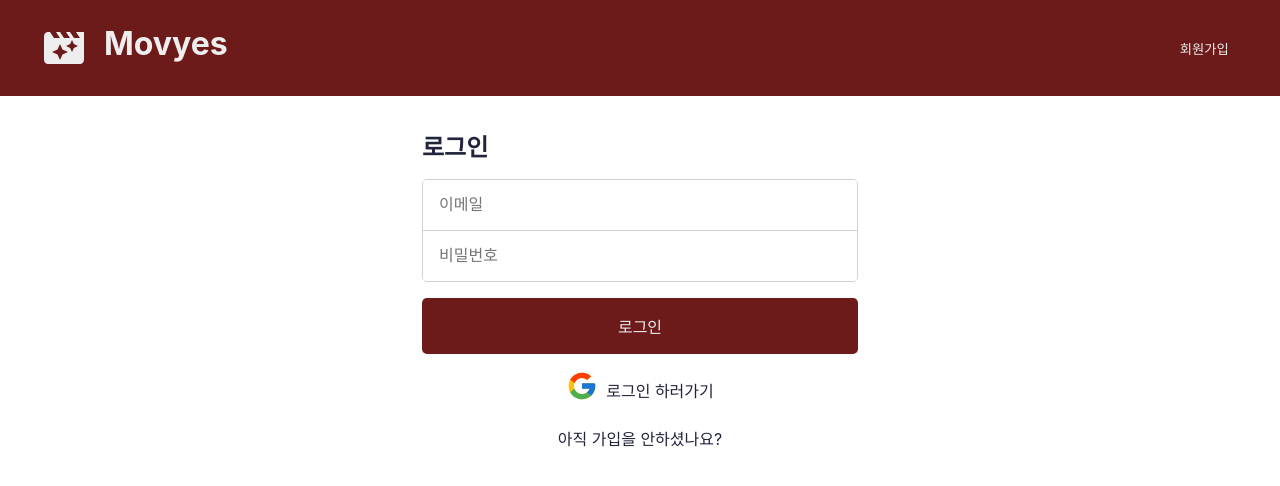
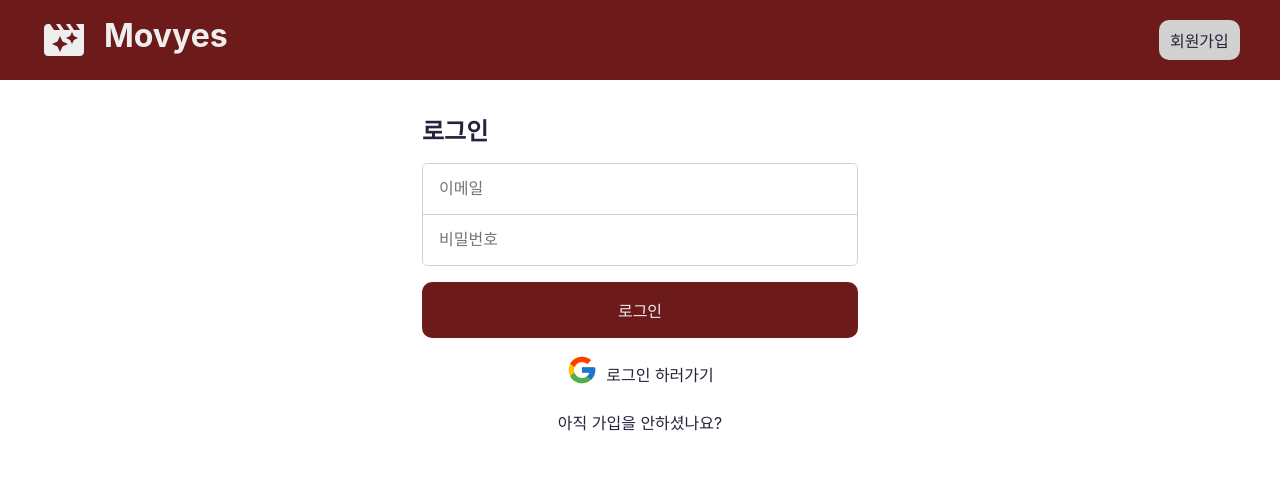
Before and after one commit to ohy9205/movie, a React (Create React App) app: page /sign_in in a window 1280 px wide. Shown: the top 486 px of the page. Built offline with nearby package versions, Linux system fonts and the light colour scheme; no server answers.

Commit message:
ui 스타일링 변경

```diff
--- a/src/components/Header.jsx
+++ b/src/components/Header.jsx
@@ -37,12 +37,12 @@ export default function Header({ pickCount }) {
     <li>
       {pathname === "/sign_in" && (
         <Link to="/sign_up">
-          <Button text="회원가입" />
+          <Button text="회원가입" cancle />
         </Link>
       )}
-      {pathname === "/sign_up" && (
+      {(pathname === "/sign_up" || pathname === "/") && (
         <Link to="/sign_in">
-          <Button text="로그인" />
+          <Button text="로그인" cancle />
         </Link>
       )}
     </li>
--- a/src/components/Header.module.css
+++ b/src/components/Header.module.css
@@ -2,7 +2,7 @@
   display: flex;
   justify-content: center;
   align-items: center;
-  padding: 1.5rem;
+  padding: 1rem;
 
   background-color: var(--color-accent);
   color: #fff;
--- a/src/components/movie/MovieCard.module.css
+++ b/src/components/movie/MovieCard.module.css
@@ -10,6 +10,7 @@
   border-radius: 10px;
   object-fit: cover;
   cursor: pointer;
+  min-height: 85%;
 }
 
 .pickBox {
--- a/src/components/movie/MovieDetailModal.jsx
+++ b/src/components/movie/MovieDetailModal.jsx
@@ -28,7 +28,7 @@ const ModalOverlay = ({ movie }) => {
     <section className={styles.detail}>
       <article className={styles.basicBox}>
         <img
-          src={poster || "/assets/poster_none.jpg"}
+          src={poster || `${process.env.PUBLIC_URL}/assets/poster_none.jpg`}
           alt={`${title} 포스터`}
         />
         <div className={styles.basic}>
--- a/src/components/sign/SignForm.jsx
+++ b/src/components/sign/SignForm.jsx
@@ -73,12 +73,14 @@ export default function SignForm({ isLogin }) {
         {isLoading && <p>Sending request...</p>}
         {error && <p>{error}</p>}
       </form>
+      {isLogin && (
         <p className={styles.socialLogin} onClick={signInWithGoogle}>
           <span className={styles.socilLoginIcon}>
             <FcGoogle />
           </span>
           로그인 하러가기
         </p>
+      )}
       <Link to={isLogin ? "/sign_up" : "/sign_in"} className={styles.link}>
         <p>{isLogin ? "아직 가입을 안하셨나요?" : "이미 가입하셨나요?"}</p>
       </Link>
--- a/src/components/sign/SignForm.module.css
+++ b/src/components/sign/SignForm.module.css
@@ -37,6 +37,7 @@
 .signForm button {
   width: 100%;
   padding: 1rem;
+  margin-bottom: 1rem;
   font-size: 1rem;
 }
 
@@ -45,8 +46,8 @@
   justify-content: center;
   align-items: center;
   gap: 0.5rem;
-  margin: 1rem;
   cursor: pointer;
+  margin-bottom: 1rem;
 }
 
 .socilLoginIcon {
--- a/src/components/ui/Button.module.css
+++ b/src/components/ui/Button.module.css
@@ -1,10 +1,11 @@
 .button {
   background-color: var(--color-accent);
   color: var(--color-white);
-  border-radius: 5px;
+  border-radius: 10px;
   cursor: pointer;
   padding: 0.5rem 0.7rem;
   cursor: pointer;
+  font-size: 1rem;
 }
 
 .cancle {
--- a/src/index.css
+++ b/src/index.css
@@ -5,6 +5,7 @@
   --color-grey: #d1d1d1;
   --color-white: #eee;
   --color-text: #22243b;
+  /* --color-accent: #202020; */
   --color-accent: #6d1a1a;
   --color-scrollbar: #aaa7a7;
 }
--- a/src/index.js
+++ b/src/index.js
@@ -14,6 +14,10 @@ import SignUp from "./pages/SignUp";
 import Search from "./pages/Search";
 import NotFound from "./pages/NotFound";
 import ProtectedRoute from "./pages/ProtectedRoute";
+
+document.cookie = "safeCookie1=foo; SameSite=Lax";
+document.cookie = "safeCookie2=foo";
+document.cookie = "crossCookie=bar; SameSite=None; Secure";
 
 const router = createBrowserRouter(
   [
```
Lines whose indentation alone changed are shown as unchanged.
